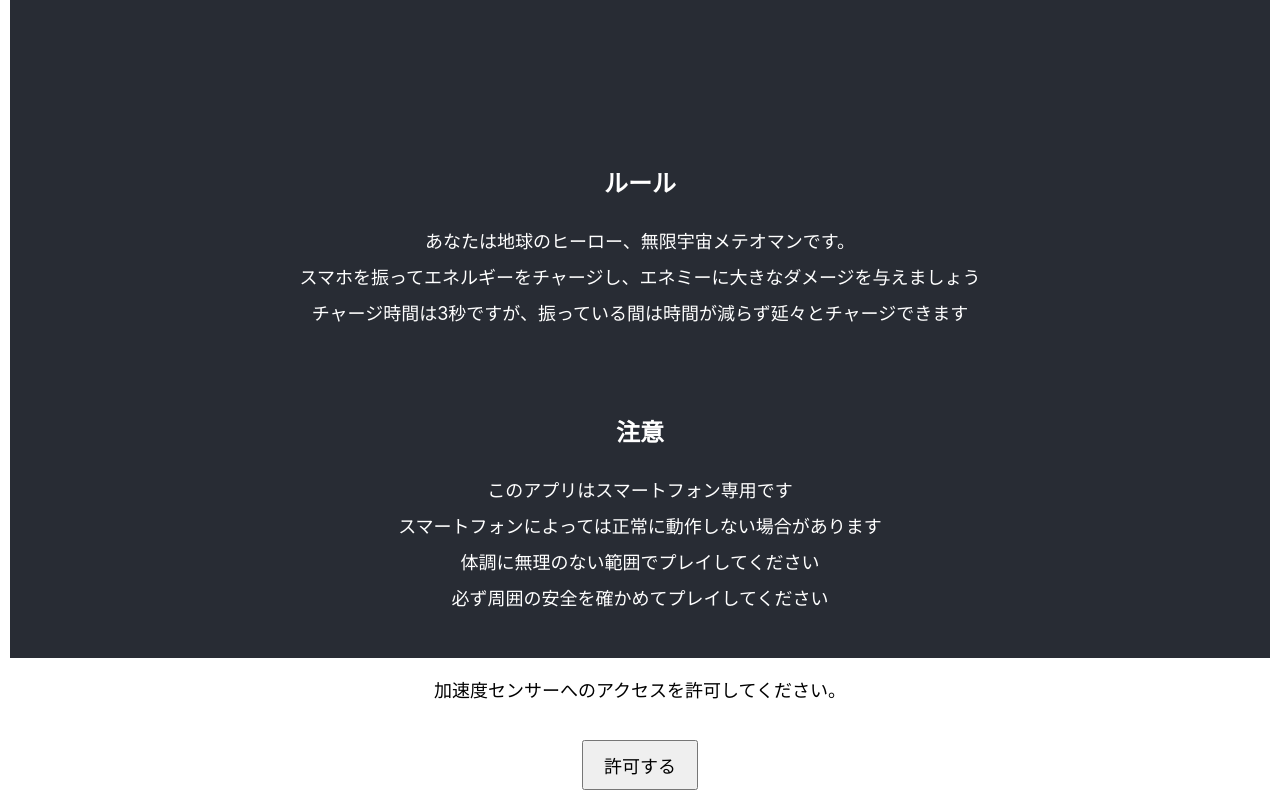
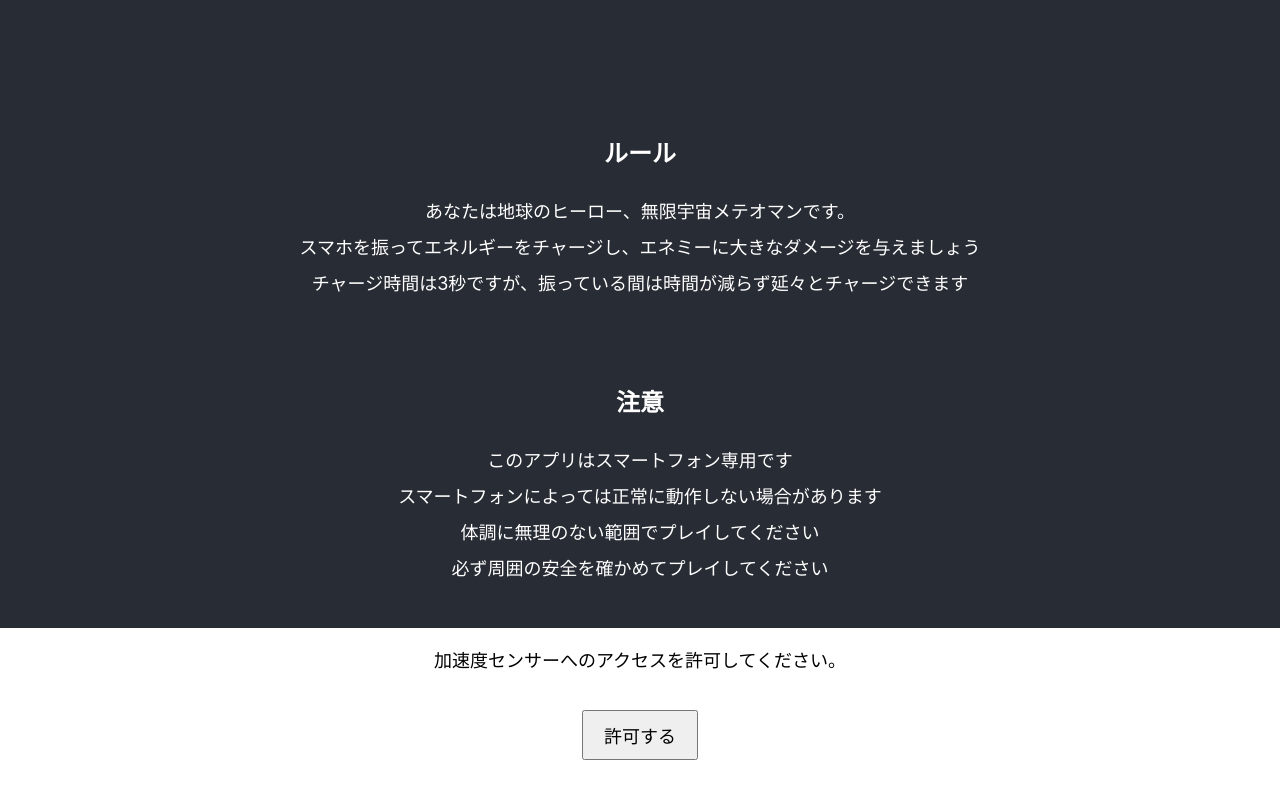
Before and after one commit to MaTTalv001/punch, a React (Create React App) app: page / in a window 1280 px wide. Shown: the part 706-1506 px from the top of the page. Built offline with nearby package versions, Linux system fonts and the light colour scheme.

Commit message:
画面バランス

```diff
--- a/src/App.css
+++ b/src/App.css
@@ -100,8 +100,7 @@ button {
 }
 
 .App {
-  margin-top: 20px;
-  padding: 10px 10px;
+
   font-size: 18px;
 }
 
--- a/src/ShakeCounterApp.jsx
+++ b/src/ShakeCounterApp.jsx
@@ -84,11 +84,11 @@ function ShakeCounterApp() {
 
   if (!permissionGranted) {
     return (
-      <div>
-        <p>加速度センサーへのアクセスを許可してください。</p>
-        <button onClick={requestPermission}>許可する</button>
-      </div>
-    );
+  <div>
+    <p>加速度センサーへのアクセスを許可してください。</p>
+    <button style={{ marginBottom: '20px' }} onClick={requestPermission}>許可する</button>
+  </div>
+);
   }
 
   const startCounting = () => {
```
